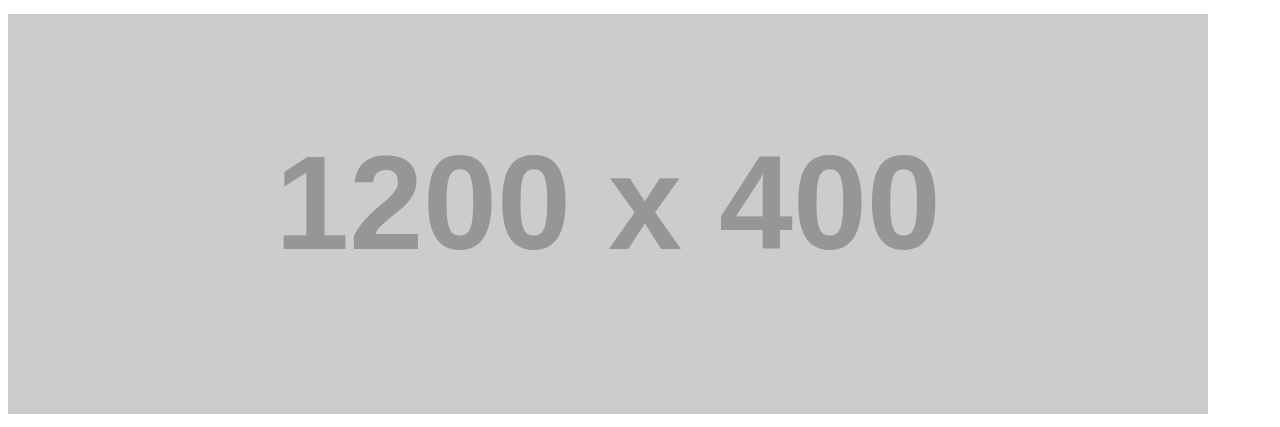
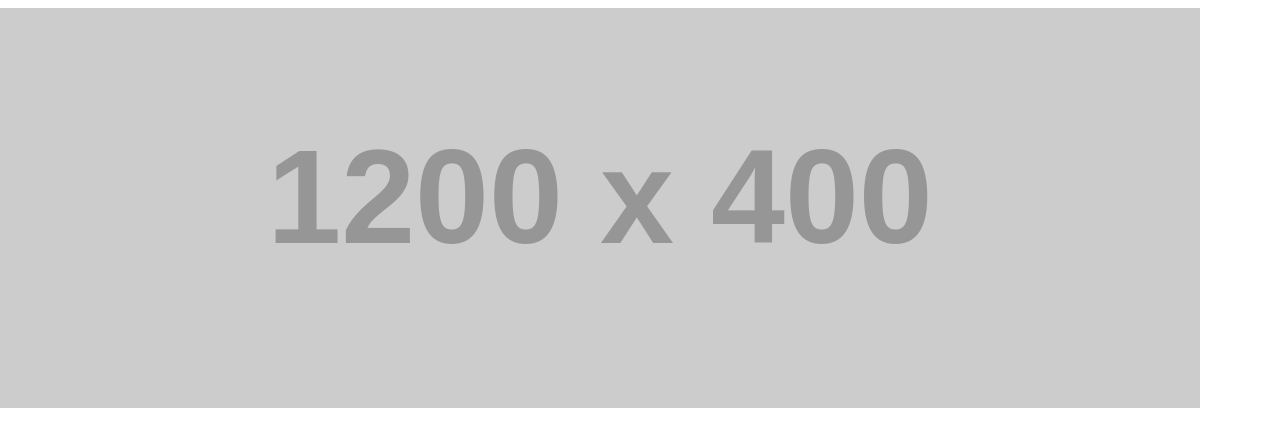
Before and after one commit to Ange81/funnysundays, a plain HTML site: page index.html in a window 1280 px wide. Shown: the part 134-561 px from the top of the page. Drawn offline with nearby package versions, Linux system fonts and the light colour scheme; placeholder pictures from the web are drawn by us.

Commit message:
normalize CSS

```diff
--- a/index.html
+++ b/index.html
@@ -4,6 +4,7 @@
 <head>
   <meta charset="utf-8">
   <meta name="viewport" content="width=device-width, initial-scale=1.0">
+  <link rel="stylesheet" type="text/css" href="https://cdnjs.cloudflare.com/ajax/libs/normalize/8.0.0/normalize.min.css">
   <link rel="stylesheet" type="text/css" href="css/styles.css">
   <title>Funny Sundays</title>
 </head>
```
